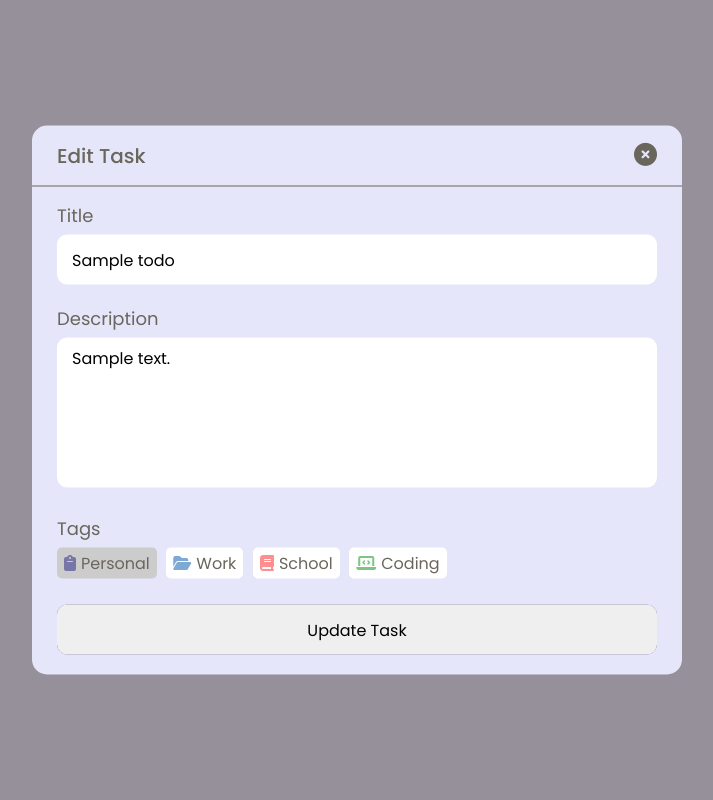
After one commit to KevsterAmp/DASHBOARD-TO-DO, a Django app: page /todos/1/edit/ in a window 1280 px wide. The commit adds this page. Shown: the whole page, without its empty margins (283-996 px from the left). Run offline with Django 4.2, Linux system fonts and the light colour scheme; tables that the repository leaves empty hold one stand-in row (values such as "Sample post"); some libraries are stand-ins or nearby versions.

Commit message:
added edit functionality

```diff
--- /dev/null
+++ b/backend/static/todos_edit.css
@@ -0,0 +1,179 @@
+@import url('https://fonts.googleapis.com/css2?family=Poppins:wght@200;400;500;600&display=swap');
+
+*{
+  margin: 0;
+  padding: 0;
+  border: none;
+  outline: none;
+  box-sizing: border-box;
+  font-family: "Poppins", sans-serif;
+}
+
+body{
+  display: flex;
+  background: #f8f0ff;
+  font-size: 17px;
+}
+
+.fas.fa-clipboard {
+  color: #7875A9;
+}
+
+.fas.fa-folder-open {
+  color: #7DA9D6;
+}
+
+.fas.fa-book {
+  color: #FF8E8E;
+}
+
+.fas.fa-laptop-code {
+  color: #7BC683;
+}
+
+
+/* POP UP PAG INADD */
+.popup-box{
+  position: fixed;
+  top: 0;
+  left: 0;
+  height: 100%;
+  width: 100%;
+  background: rgba(0, 0, 0, 0.4);
+  z-index: 999;
+  color: #69665C;
+}
+
+.popup-box .popup{
+  position: absolute;
+  top: 50%;
+  left: 50%;
+  z-index: 1000;
+  max-width: 700px;
+  width: 100%;
+  transform: translate(-50%, -50%);
+  justify-content: center;
+}
+
+.popup-box, .popup-box .popup {
+  opacity: 1;
+}
+
+.popup .content {
+  background: lavender;
+  border-radius: 15px;
+  width: calc(100% - 50px);
+
+}
+
+.popup .content header {
+  padding: 15px 25px;
+  border-bottom: 1px solid #69665C;
+
+}
+
+.content header p {
+  font-size: 20px;
+  font-weight: 500;
+}
+
+.content header i{
+  color: #69665C;
+  cursor: pointer;
+  font-size: 23px;
+}
+
+.content header {
+  display: flex;
+  justify-content: space-between;
+  align-items: center;
+  flex-wrap: wrap;
+}
+
+.content form {
+  margin: 15px 25px 20px;
+
+}
+.content form .row {
+  margin-bottom: 20px;
+
+}
+
+form .row label {
+  display: block;
+  font-size: 18px;
+  margin-bottom: 6px;
+}
+
+.content form :where(input, textarea, select){
+  width: 100%;
+  height: 50px;
+  outline: none;
+  font-size: 1rem;
+  padding: 0px 15px;
+  border-radius: 10px;
+}
+
+.content form textarea {
+  height: 150px;
+  resize: none;
+  padding: 8px 15px;
+}
+
+.content form button {
+  width: 100%;
+  height: 50px;
+  border: none;
+  background: #5D5A8C;
+  outline: none;
+  font-size: 1rem;
+  font-weight: 500;
+  color: white;
+  border-radius: 10px;
+  cursor: pointer;
+}
+.popup {
+  display: flex;
+  justify-content: center;
+}
+
+/* ADD TASK */
+.addBox {
+  margin: 1rem 0;
+  background: #7875A9;
+  color: white;
+  text-align: center;
+  padding: .5rem;
+  border-radius: 10px;
+  justify-content: center;
+  transition: background-color 0.3s ease;
+  cursor: pointer;
+}
+
+/* tags */
+.btn-radio {
+  display: inline-block;
+}
+
+.btn-radio input[type="radio"] {
+  display:none;
+}
+
+.btn-radio input[type="radio"] + label span{
+  display:inline-block;
+  height:100%;
+  margin-right: 5px;
+  padding: 3px 7px;
+  vertical-align:middle;
+  cursor:pointer;
+  border-radius:  5px;
+  background-color: #fff;
+  font-size: 1rem;
+}
+.btn-radio input[type="radio"]:checked + label span{
+  background-color: #ccc;
+}
+
+.btn-radio i {
+  padding-right: 5px;
+}
--- a/backend/templates/home.html
+++ b/backend/templates/home.html
@@ -129,7 +129,9 @@
                         <h4>
                             {{ todo.title }}
                             <div class="icons">
-                                <i class="fas fa-edit edit-icon" onclick="window.location.href='#'"></i>
+                                <a href="{% url 'todos_edit' todo.id %}">
+                                    <i class="fas fa-edit edit-icon" onclick="window.location.href='#'"></i>
+                                </a>
                                 <form method="POST" action="{% url 'todo_delete' todo.id %}" class="form-delete">
                                     {% csrf_token %}
                                     <button type="submit">
--- /dev/null
+++ b/backend/templates/todos_edit.html
@@ -0,0 +1,63 @@
+
+{% load static %}
+<!DOCTYPE html>
+<html lang="en">
+<head>
+    <meta charset="UTF-8">
+    <meta name="viewport" content="width=device-width, initial-scale=1.0">
+    <title>DoIt</title>
+    <link rel="stylesheet" type="text/css" href="{% static 'todos_edit.css' %}">
+    <link rel="icon" type="png" href="{% static 'img/doit-removebg-preview.png' %}">
+    <!-- Font Awesome Cdn Link -->
+    <script src="https://kit.fontawesome.com/04558dcba4.js" crossorigin="anonymous"></script>
+</head>
+<body>
+    <!-- Edit Task Popup -->
+    <div class="popup-box edit-popup">
+        <div class="popup">
+            <div class="content">
+                <header>
+                    <p>Edit Task</p>
+                    <a href="{% url 'home' %}">
+                        <i class="fa-solid fa-circle-xmark close-edit-popup"></i>
+                    </a>
+                </header>
+                <form method="POST">
+                    {% csrf_token %}
+                    <!-- {{ form.as_p }} -->
+                    <div class="row title">
+                        <label for="edit-title">Title</label>
+                        <input id="edit-title" name="title" value="{{ todo.title }}">
+                    </div>
+                    <div class="row description">
+                        <label for="edit-desc">Description</label>
+                        <textarea id="edit-desc" name="description">{{ todo.description }}</textarea>
+                    </div>
+                    <div class="row dropdown">
+                        <label>Tags</label>
+                        <div class="btn-radio" id="edit-radio">
+                            <div class="btn-radio">
+                                <input type="radio" id="edit-radio01" name="tag" value="Personal" {% if todo.tag == "Personal" %}checked{% endif %} />
+                                <label for="edit-radio01"><span><i class="fas fa-clipboard"></i>Personal</span></label>
+                            </div>
+                            <div class="btn-radio">
+                                <input type="radio" id="edit-radio02" name="tag" value="Work" {% if todo.tag == "Work" %}checked{% endif %} />
+                                <label for="edit-radio02"><span><i class="fas fa-folder-open"></i>Work</span></label>
+                            </div>
+                            <div class="btn-radio">
+                                <input type="radio" id="edit-radio03" name="tag" value="School" {% if todo.tag == "School" %}checked{% endif %} />
+                                <label for="edit-radio03"><span><i class="fas fa-book"></i>School</span></label>
+                            </div>
+                            <div class="btn-radio">
+                                <input type="radio" id="edit-radio04" name="tag" value="Coding" {% if todo.tag == "Coding" %}checked{% endif %} />
+                                <label for="edit-radio04"><span><i class="fas fa-laptop-code"></i>Coding</span></label>
+                            </div>
+                        </div>
+                    </div>
+                    <button><input type="submit" value="Update Task"></button>
+                </form>
+            </div>
+        </div>
+    </div>
+</body>
+</html>
--- a/backend/todos/views.py
+++ b/backend/todos/views.py
@@ -43,7 +43,6 @@ class TodosEditView(UpdateView):
         "title",
         "description",
         "tag",
-        "status",
     )
     template_name = "todos_edit.html"
 
```
